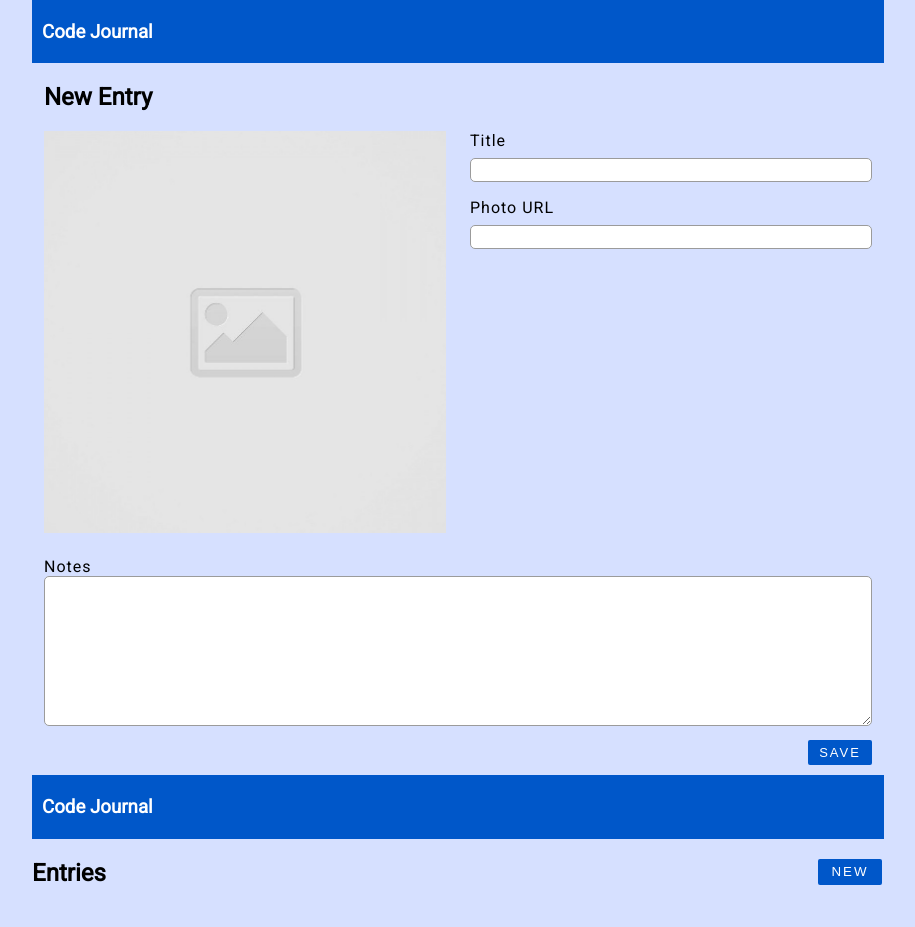
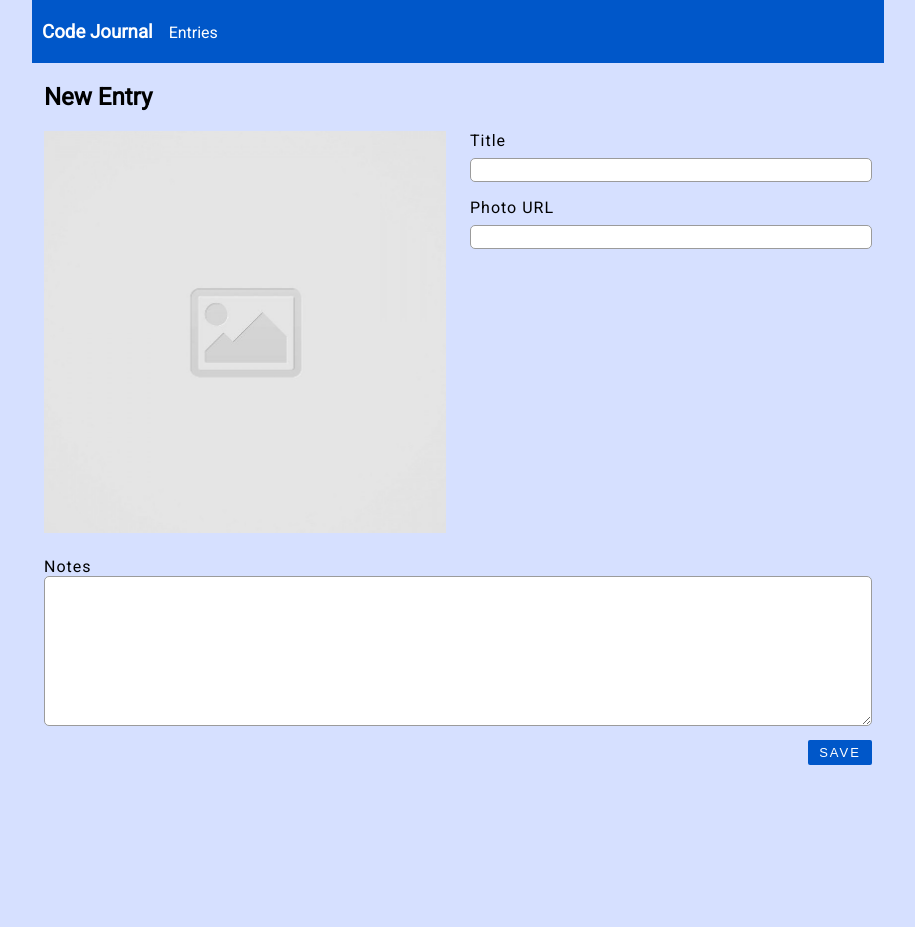
Before and after one commit to EuichangPark/code-journal, a website: page index.html in a window 1280 px wide. Shown: the whole page, without its empty margins (182-1097 px from the left). After the commit the page ends 800 px from the top, so only its background shows below. Drawn offline with Linux system fonts and the light colour scheme.

Commit message:
Nav item for Entries.

```diff
--- a/css/styles.css
+++ b/css/styles.css
@@ -13,6 +13,7 @@ img {
   background-color: rgb(0, 87, 201);
   padding: 2px;
   color: white;
+  display: flex;
 }
 
 h3 {
@@ -118,3 +119,13 @@ ul {
 .entry-name {
   margin-left: 0;
 }
+
+a {
+  text-decoration: none;
+  color: white;
+}
+
+.nav-entries {
+  margin-left: 1rem;
+  margin-top: 1.3rem;
+}
--- a/index.html
+++ b/index.html
@@ -19,6 +19,7 @@
     <header>
       <div class="column-full header3">
         <h3>Code Journal</h3>
+        <a href="#" class="nav-entries" data-view="entries">Entries</a>
       </div>
     </header>
 
@@ -56,7 +57,7 @@
       </form>
     </div>
 
-    <div id="entries" data-view="entries">
+    <div id="entries" class="hidden" data-view="entries">
       <header>
         <div class="column-full header3">
           <h3>Code Journal</h3>
```
